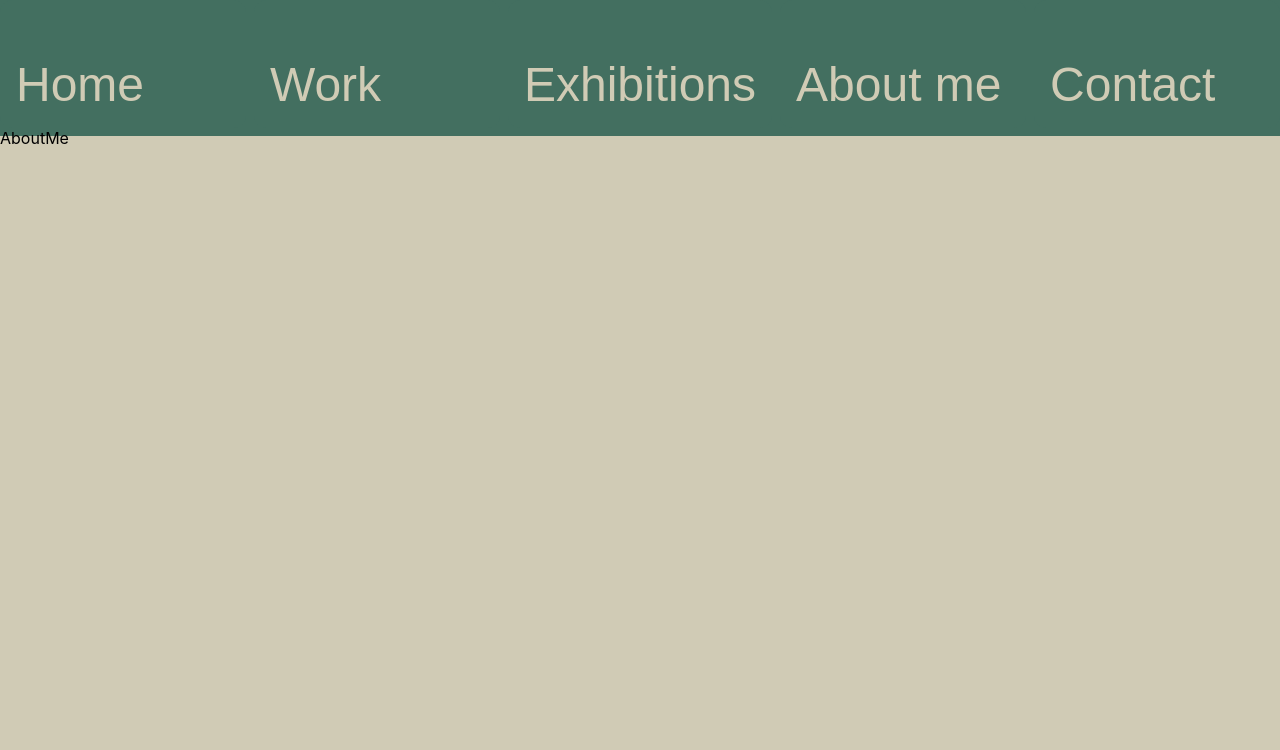
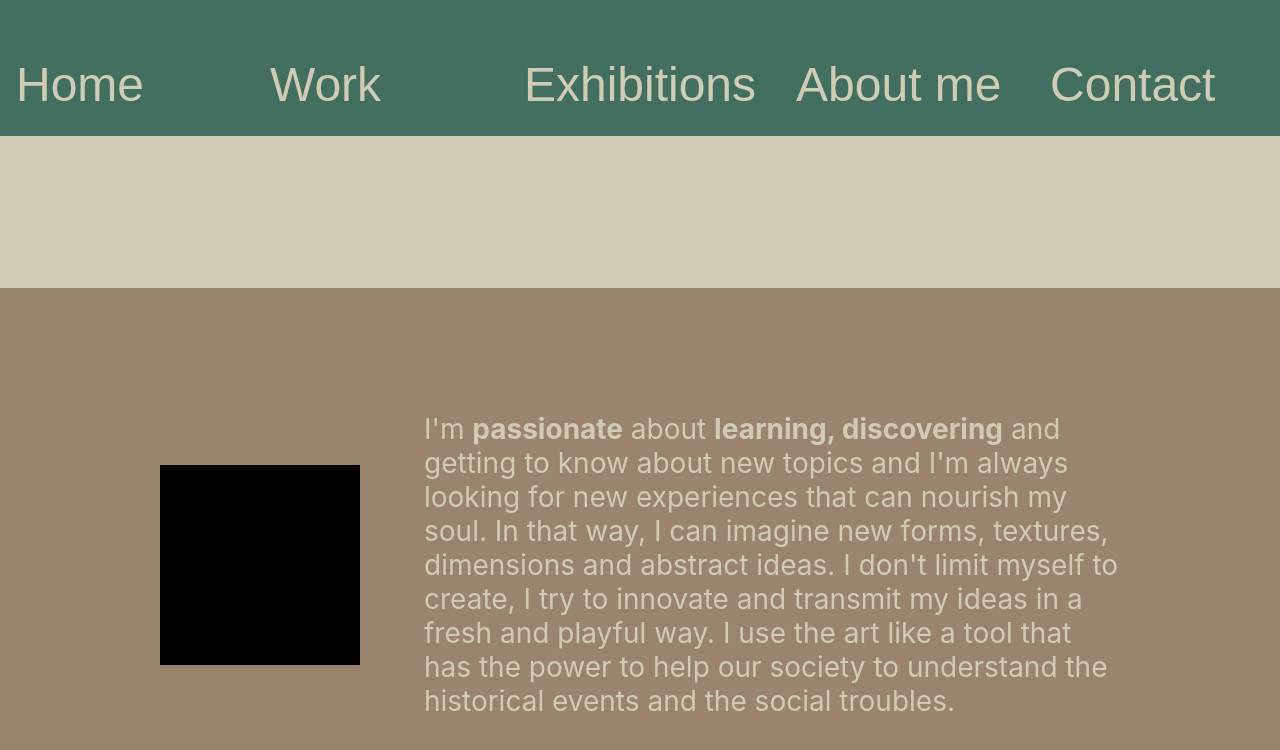
Before and after one commit to OLopezE/art-portfolio, a React (Create React App) app: page /about-me in a window 1280 px wide. Shown: the top 750 px of the page. Built offline with nearby package versions, Linux system fonts and the light colour scheme.

Commit message:
about me view almost ready

```diff
--- a/src/views/about/AboutMe.jsx
+++ b/src/views/about/AboutMe.jsx
@@ -1,8 +1,18 @@
 import React from 'react'
+
+import { AboutMeWrapper, DescriptiveText, MyImage, TextWrapper } from './AboutMe.style';
 
 const AboutMe = () => {
   return (
-    <div>AboutMe</div>
+    <AboutMeWrapper>
+      <MyImage >x</MyImage>
+      <TextWrapper>
+        <DescriptiveText>
+          I'm <strong>passionate</strong> about <strong>learning, discovering</strong> and getting to know about new topics and I'm always looking for new experiences that can nourish my soul. In that way, I can imagine new forms, textures, dimensions and abstract ideas. I don't limit myself to create, I try to innovate and transmit my ideas in a fresh and playful way.
+          I use the art like a tool that has the power to help our society to understand the historical events and the social troubles.
+        </DescriptiveText>
+      </TextWrapper>
+    </AboutMeWrapper>
   )
 }
 
--- /dev/null
+++ b/src/views/about/AboutMe.style.jsx
@@ -0,0 +1,34 @@
+import styled from 'styled-components';
+
+const AboutMeWrapper = styled.section`
+  margin-top: 10rem;
+  display: flex;
+  background-color: #9B846E;
+  padding:6rem 10rem;
+  gap: 4rem;
+  align-items: center;
+`;
+
+const MyImage = styled.div`
+  max-width: 200px;
+  max-height: 200px;
+  aspect-ratio: 1/1;
+  background-color: black;
+  flex: 1;
+`;
+
+const DescriptiveText = styled.p`
+  color: #d0cbb5;
+  font-size: 1.75rem;
+`;
+
+const TextWrapper = styled.div`
+  flex: 1;
+`;
+
+export {
+  AboutMeWrapper,
+  DescriptiveText,
+  TextWrapper,
+  MyImage
+}
--- a/src/views/home/Home.jsx
+++ b/src/views/home/Home.jsx
@@ -2,7 +2,9 @@ import React from 'react'
 
 const Home = () => {
   return (
-    <div>Home</div>
+    <section>
+      <div></div>
+    </section>
   );
 };
 
```
